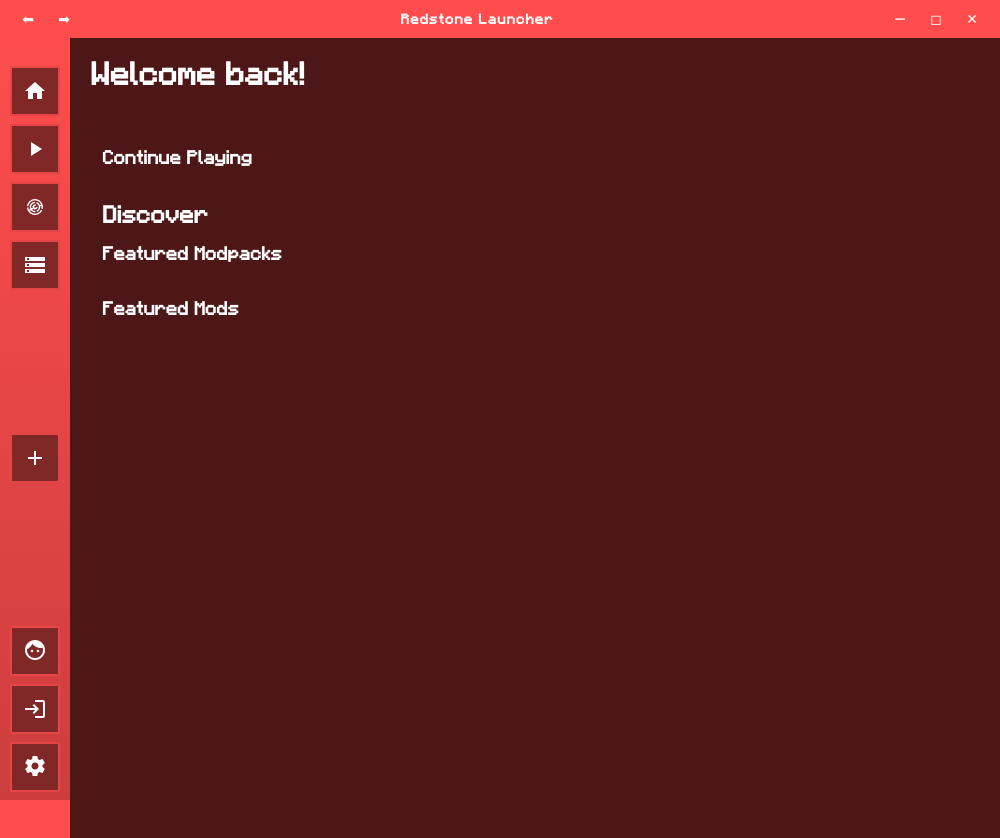
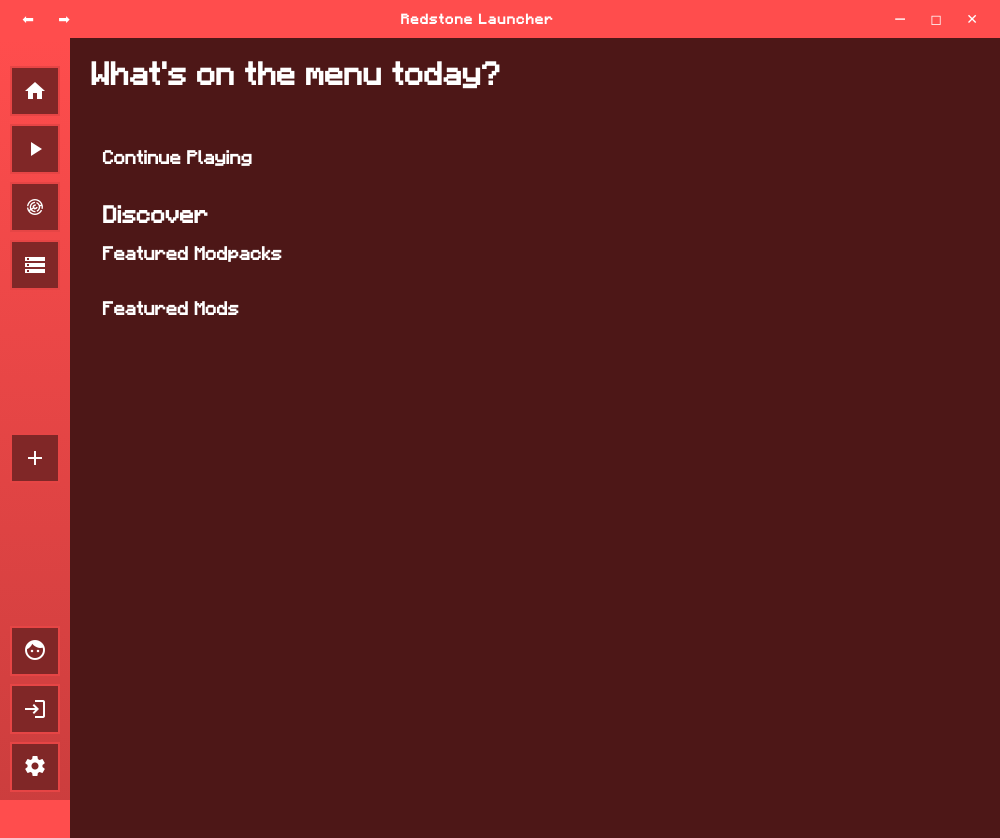
Before and after one commit to TGGamesYT/redstone-launcher, an Electron app: page frontend/index.html in a window 1000 px wide. Drawn offline with Linux system fonts and the light colour scheme; no server answers.

Commit message:
Added random welcome message

```diff
--- a/frontend/index.html
+++ b/frontend/index.html
@@ -1,5 +1,6 @@
 <!DOCTYPE html>
 <html>
+
 <head>
   <meta charset="UTF-8">
   <title>Redstone Launcher</title>
@@ -22,6 +23,7 @@ if (cached.gradientEnabled && cached.gradientColors && cached.gradientColors.len
   <link rel="stylesheet" href="server.css" />
   <link href="https://fonts.googleapis.com/icon?family=Material+Icons" rel="stylesheet">
 </head>
+
 <body>
   <div id="toolbar">
     <div class="toolbar-buttons-left">
@@ -38,10 +40,18 @@ if (cached.gradientEnabled && cached.gradientColors && cached.gradientColors.len
   </div>
   <div class="sidebar">
     <ul class="menu top">
-    <a href="index.html"><li><i class="material-icons">home</i><span>Home</span></li></a>
-    <a href="instances.html"><li><i class="material-icons">play_arrow</i><span>Instances</span></li></a>
-    <a href="modrinth.html" class="modrinth"><li><span>Modrinth</span></li></a>
-    <a href="server.html"><li><i class="material-icons">storage</i><span>Server Manager</span></li></a>
+      <a href="index.html">
+        <li><i class="material-icons">home</i><span>Home</span></li>
+      </a>
+      <a href="instances.html">
+        <li><i class="material-icons">play_arrow</i><span>Instances</span></li>
+      </a>
+      <a href="modrinth.html" class="modrinth">
+        <li><span>Modrinth</span></li>
+      </a>
+      <a href="server.html">
+        <li><i class="material-icons">storage</i><span>Server Manager</span></li>
+      </a>
     </ul>
     <ul class="menu middle" id="instances">
       <li><i class="material-icons">add</i><span>Add an instance</span></li>
@@ -49,13 +59,15 @@ if (cached.gradientEnabled && cached.gradientColors && cached.gradientColors.len
     <ul class="menu bottom">
       <li id="update"><i class="material-icons">download</i><span id="updateText">Download the latest update</span></li>
       <li><a href="profile-manager.html"><i class="material-icons">face</i></a><span>Skin, cape changer</span></li>
-    <a href="players.html"><li id="players-login"><i class="material-icons">login</i><span>Login</span></li></a>
+      <a href="players.html">
+        <li id="players-login"><i class="material-icons">login</i><span>Login</span></li>
+      </a>
       <li><a href="settings.html"><i class="material-icons">settings</i></a><span>Settings</span></li>
     </ul>
   </div>
   <div id="content">
     <div id="main">
-    <h1>Welcome back!</h1>
+      <h1 id="random-message">Welcome back!</h1>
       <div class="main-scrolly">
         <section id="continue-playing">
           <h3 id="continue-title">Continue Playing</h2>
@@ -92,8 +104,8 @@ ipcRenderer.on('profiles-updates', (e, profiles) => {
       doshit(profiles)
     });
 
-function doshit(profiles){
-  const list = Array.isArray(profiles) ? profiles.slice(0,3) : [];
+    function doshit(profiles) {
+      const list = Array.isArray(profiles) ? profiles.slice(0, 3) : [];
       const profilesList = document.getElementById("profiles-list");
       const title = document.getElementById("continue-title");
       profilesList.innerHTML = "";
@@ -182,7 +194,7 @@ function formatNumber(num) {
 
     function todaySeed() {
       const d = new Date();
-  return parseInt(`${d.getFullYear()}${(d.getMonth()+1).toString().padStart(2,"0")}${d.getDate().toString().padStart(2,"0")}`);
+      return parseInt(`${d.getFullYear()}${(d.getMonth() + 1).toString().padStart(2, "0")}${d.getDate().toString().padStart(2, "0")}`);
     }
 
     function seededShuffle(array, rand) {
@@ -285,5 +297,23 @@ document.addEventListener("DOMContentLoaded", () => {
   </script>
   <script src="sidebar.js"></script>
   <script src="notifications.js"></script>
+  <script>
+    const greetings = [
+      "Hello there!",
+      "Greetings, human.",
+      "Back for more? Are ya ready?",
+      "Systems online.",
+      "Ready for action?",
+      "What's on the menu today?",
+      "Did you bring snacks?",
+      "Let's get rolling!",
+      "Welcome back, commander!",
+      "The redstone awaits your command!",
+    ];
+
+    const randomGreeting = greetings[Math.floor(Math.random() * greetings.length)];
+    document.getElementById("random-message").textContent = randomGreeting;
+  </script>
 </body>
+
 </html>
```
Also changed, not shown: frontend/server.css (+32 -32 lines). Lines whose indentation alone changed are shown as unchanged.
